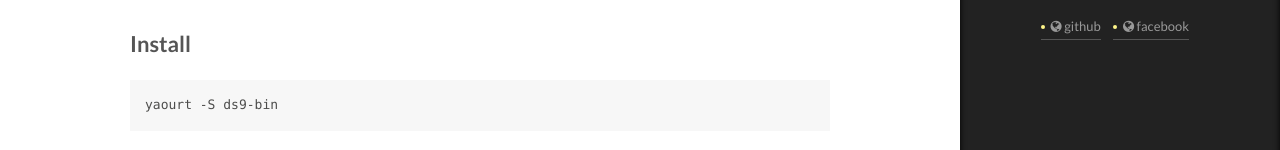
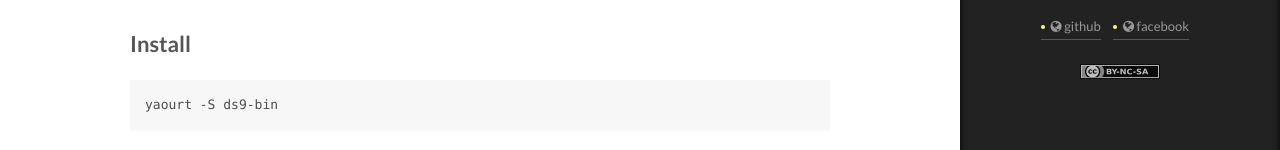
Before and after one commit to zhengfaxiang/zhengfaxiang.github.io, a plain HTML site: page 2015/10/18/high-energy-soft-install/index.html in a window 1280 px wide. Both pictures are taken after a click on the item "Overview". Shown: the part 342-492 px from the top of the page. Drawn offline with nearby package versions, Linux system fonts and the light colour scheme; some packages are replaced by stand-ins of ours; a script that the page names is missing.

Commit message:
Site updated: 2016-05-02 14:58:59

```diff
--- a/2015/10/18/high-energy-soft-install/index.html
+++ b/2015/10/18/high-energy-soft-install/index.html
@@ -599,6 +599,12 @@ sudo make install
 
 
 
+          <div class="cc-license motion-element" itemprop="license">
+            <a href="http://creativecommons.org/licenses/by-nc-sa/4.0" class="cc-opacity" target="_blank">
+              <img src="/images/cc-by-nc-sa.svg" alt="Creative Commons" />
+            </a>
+          </div>
+
 
 
 
```
Also changed, not shown: 2016/05/02/hello-world/index.html (+6 -0 lines), 2016/05/02/test-org/index.html (+6 -0 lines), 404.html (+6 -0 lines), archives/2015/10/index.html (+6 -0 lines), archives/2015/index.html (+6 -0 lines), archives/2016/05/index.html (+6 -0 lines), archives/2016/index.html (+6 -0 lines), archives/index.html (+6 -0 lines), categories/Astronomy/index.html (+6 -0 lines), categories/index.html (+6 -0 lines), categories/orgmode/index.html (+6 -0 lines), index.html (+6 -0 lines), tags/astronomy/index.html (+6 -0 lines), tags/emacs/index.html (+6 -0 lines), 5 more files.
